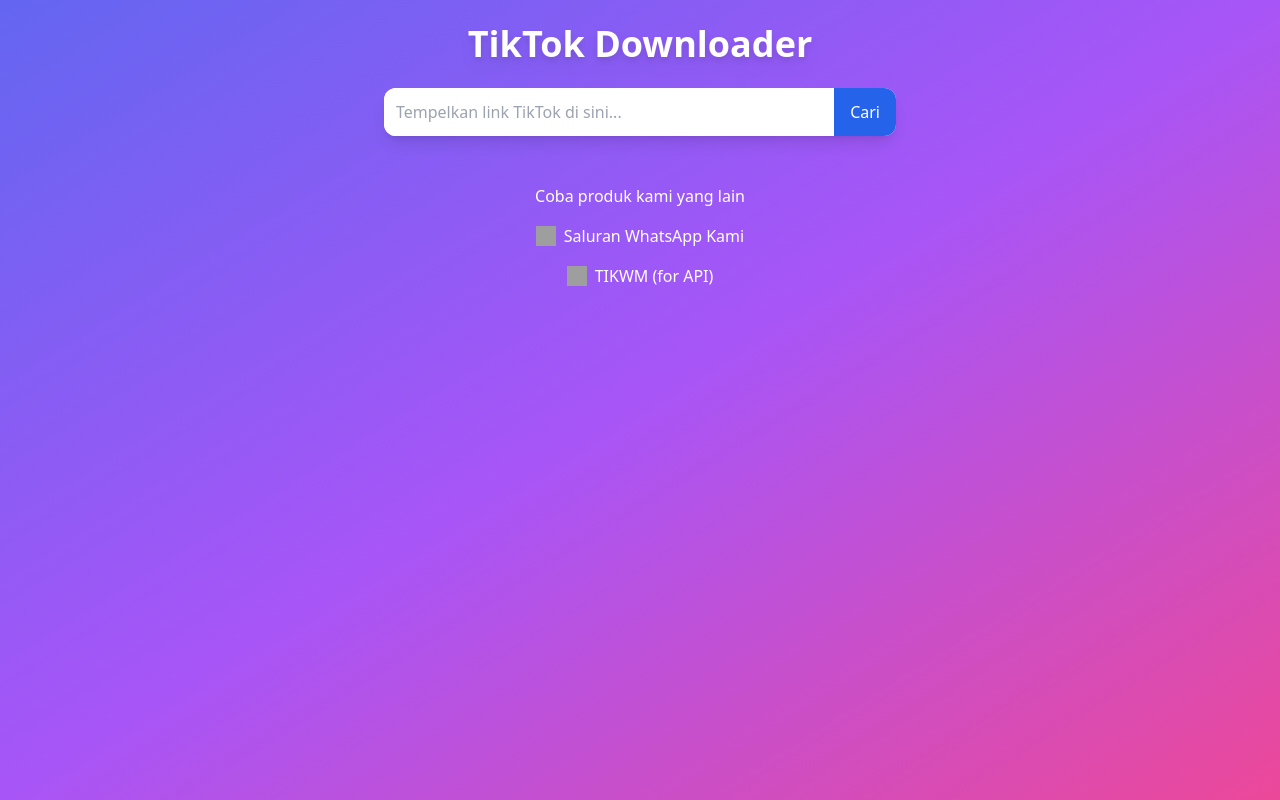
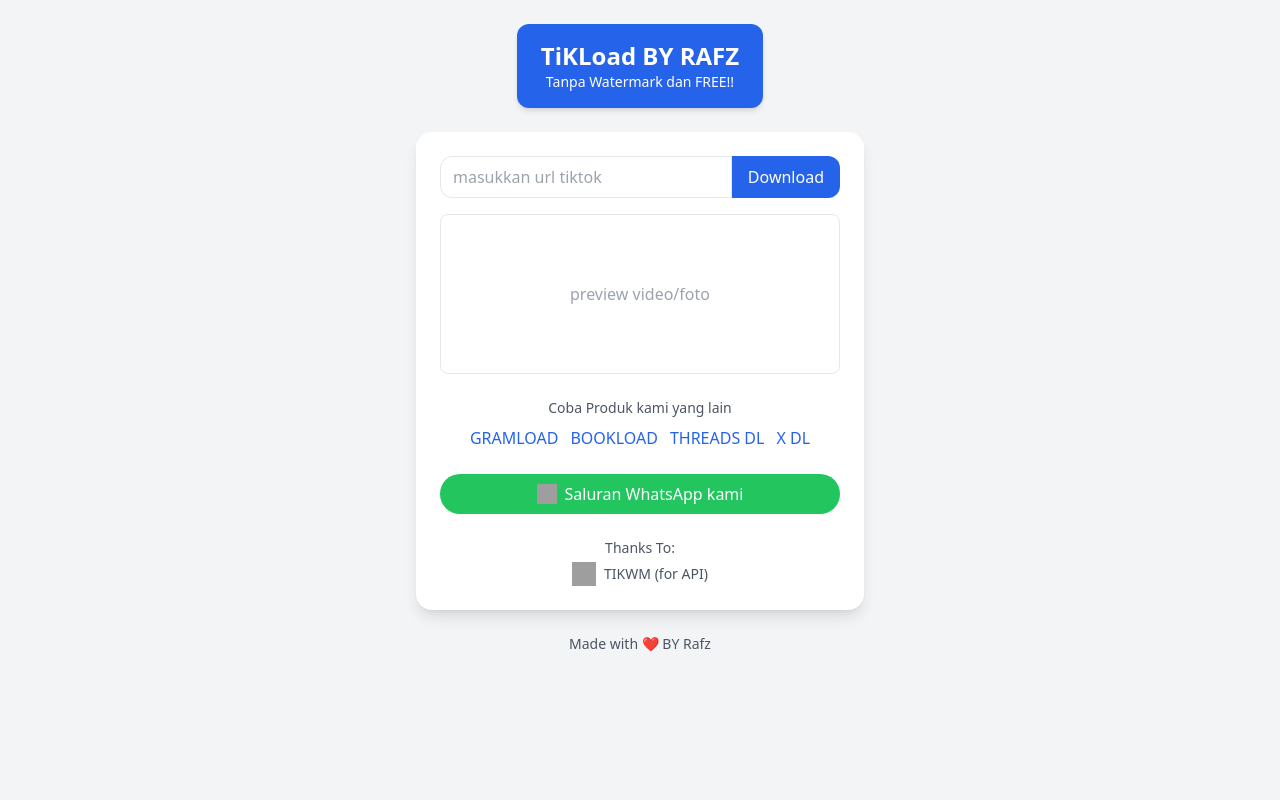
Before and after one commit to Rafflie-CH/TIKLOAD, a Next.js app: page / in a window 1280 px wide. Built offline with nearby package versions, Linux system fonts and the light colour scheme; grey boxes are pictures that could not be loaded.

Commit message:
Update index.js

```diff
--- a/pages/index.js
+++ b/pages/index.js
@@ -1,16 +1,13 @@
 import { useState } from "react";
-import Head from "next/head";
 
 export default function Home() {
   const [url, setUrl] = useState("");
+  const [media, setMedia] = useState(null);
   const [loading, setLoading] = useState(false);
-  const [media, setMedia] = useState(null);
-  const [error, setError] = useState("");
 
-  const fetchDownload = async () => {
-    if (!url) return;
+  const handleDownload = async () => {
+    if (!url) return alert("Masukkan URL TikTok dulu!");
     setLoading(true);
-    setError("");
     setMedia(null);
 
     try {
@@ -18,102 +15,95 @@
       const data = await res.json();
 
       if (!data.success) {
-        setError("Gagal mengambil data, coba periksa URL TikTok.");
+        alert("Gagal mengambil video!");
       } else {
         setMedia(data.result);
       }
     } catch (err) {
-      setError("Terjadi kesalahan server.");
-    } finally {
+      alert("Terjadi error server!");
+    }
     setLoading(false);
-    }
   };
 
-  const triggerDownload = (fileUrl) => {
+  const triggerDownload = (fileUrl, filename) => {
     const link = document.createElement("a");
-    link.href = fileUrl;
+    link.href = `/api/proxy?file=${encodeURIComponent(
+      fileUrl
+    )}&filename=${filename}`;
     link.click();
   };
 
   return (
-    <>
-      <Head>
-        <title>TikTok Downloader</title>
-      </Head>
-      <div className="min-h-screen bg-gradient-to-br from-indigo-500 via-purple-500 to-pink-500 flex flex-col items-center p-6 text-white">
-        <h1 className="text-3xl md:text-4xl font-bold mb-6 drop-shadow-lg">
-          TikTok Downloader
-        </h1>
+    <div className="min-h-screen flex flex-col items-center justify-start bg-gray-100 py-6">
+      {/* HEADER */}
+      <div className="bg-blue-600 text-white rounded-xl px-6 py-4 shadow-md text-center">
+        <h1 className="text-2xl font-bold">TiKLoad BY RAFZ</h1>
+        <p className="text-sm">Tanpa Watermark dan FREE!!</p>
+      </div>
 
-        {/* Input */}
-        <div className="flex w-full max-w-lg bg-white rounded-xl overflow-hidden shadow-lg">
+      {/* CARD */}
+      <div className="bg-white rounded-2xl shadow-lg p-6 mt-6 w-full max-w-md text-center">
+        <div className="flex">
           <input
             type="text"
-            placeholder="Tempelkan link TikTok di sini..."
+            placeholder="masukkan url tiktok"
             value={url}
             onChange={(e) => setUrl(e.target.value)}
-            className="flex-1 p-3 text-black outline-none"
+            className="flex-1 border rounded-l-xl px-3 py-2 focus:outline-none"
           />
           <button
-            onClick={fetchDownload}
-            className="bg-blue-600 px-4 py-2 hover:bg-blue-700"
+            onClick={handleDownload}
+            disabled={loading}
+            className="bg-blue-600 text-white px-4 py-2 rounded-r-xl hover:bg-blue-700"
           >
-            Cari
+            {loading ? "..." : "Download"}
           </button>
         </div>
 
-        {/* Loading / Error */}
-        {loading && <p className="mt-4 animate-pulse">Memproses link...</p>}
-        {error && <p className="mt-4 text-red-300">{error}</p>}
+        {/* PREVIEW */}
+        <div className="mt-4">
+          {!media && (
+            <div className="border rounded-lg h-40 flex items-center justify-center text-gray-400">
+              preview video/foto
+            </div>
+          )}
 
-        {/* Hasil */}
           {media && (
-          <div className="mt-8 w-full max-w-lg bg-white text-black rounded-xl shadow-xl p-4">
-            <h2 className="text-lg font-semibold mb-3">Preview:</h2>
-
-            {media.type === "video" && media.video && (
+            <div>
+              {media.type === "video" && (
                 <video
+                  controls
                   src={media.video}
-                controls
-                className="w-full rounded-lg mb-3"
+                  className="w-full rounded-lg"
+                ></video>
+              )}
+              {media.type === "image" && (
+                <img
+                  src={media.image}
+                  alt="preview"
+                  className="w-full rounded-lg"
                 />
               )}
 
-            {media.type === "image" && media.image && (
-              <img
-                src={media.image}
-                alt="TikTok"
-                className="w-full rounded-lg mb-3"
-              />
-            )}
-
-            {/* Tombol Download */}
-            <div className="flex flex-col gap-3">
-              {media.type === "video" && media.video && (
+              {/* TOMBOL DOWNLOAD */}
+              <div className="mt-3 space-y-2">
+                {media.type === "video" && (
                   <button
                     onClick={() =>
-                    triggerDownload(
-                      `/api/proxy?file=${encodeURIComponent(
-                        media.video
-                      )}&filename=tiktok_video.mp4`
-                    )
+                      triggerDownload(media.video, "tiktok_video.mp4")
                     }
-                  className="bg-blue-600 text-white px-4 py-2 rounded-lg hover:bg-blue-700"
+                    className="w-full bg-blue-600 text-white py-2 rounded-lg hover:bg-blue-700"
                   >
                     Download Video
                   </button>
                 )}
 
-              {media.type === "image" && media.image && (
+                {media.type === "image" && (
                   <button
                     onClick={() =>
-                    triggerDownload(
-                      `/api/proxy?file=${encodeURIComponent(
-                        media.image
-                      )}&filename=tiktok_photo.jpg`
-                    )
+                      triggerDownload(media.image, "tiktok_image.jpg")
                     }
-                  className="bg-blue-600 text-white px-4 py-2 rounded-lg hover:bg-blue-700"
+                    className="w-full bg-blue-600 text-white py-2 rounded-lg hover:bg-blue-700"
                   >
                     Download Foto
                   </button>
@@ -122,13 +112,9 @@
                 {media.audio && (
                   <button
                     onClick={() =>
-                    triggerDownload(
-                      `/api/proxy?file=${encodeURIComponent(
-                        media.audio
-                      )}&filename=tiktok_audio.mp3`
-                    )
+                      triggerDownload(media.audio, "tiktok_audio.mp3")
                     }
-                  className="bg-green-600 text-white px-4 py-2 rounded-lg hover:bg-green-700"
+                    className="w-full bg-green-600 text-white py-2 rounded-lg hover:bg-green-700"
                   >
                     Download Audio
                   </button>
@@ -136,41 +122,51 @@
               </div>
             </div>
           )}
+        </div>
 
-        {/* Bagian Bawah */}
-        <div className="mt-12 text-center space-y-4">
-          <p
-            className="cursor-pointer hover:underline"
-            onClick={() => alert("Masih dalam pengembangan!")}
-          >
-            Coba produk kami yang lain
-          </p>
+        {/* PRODUK LAIN */}
+        <div className="mt-6">
+          <p className="text-sm text-gray-600">Coba Produk kami yang lain</p>
+          <div className="flex justify-center gap-3 mt-2 text-blue-600 font-medium">
+            <a href="#">GRAMLOAD</a>
+            <a href="#">BOOKLOAD</a>
+            <a href="#">THREADS DL</a>
+            <a href="#">X DL</a>
+          </div>
+        </div>
 
+        {/* WHATSAPP */}
+        <div className="mt-6">
           <a
-            href="https://whatsapp.com/channel/0029Vb6dhS29RZAV6wpMYj3W"
+            href="https://whatsapp.com/channel/xxxx" // ganti dengan link channel kamu
             target="_blank"
             rel="noopener noreferrer"
-            className="flex items-center justify-center gap-2 hover:underline"
+            className="flex items-center justify-center gap-2 bg-green-500 text-white py-2 px-4 rounded-full hover:bg-green-600"
           >
-            <img
-              src="/whatsapp.png"
-              alt="WhatsApp"
-              className="w-5 h-5 inline-block"
-            />
-            <span>Saluran WhatsApp Kami</span>
+            <img src="/whatsapp.png" alt="WA" className="w-5 h-5" />
+            <span>Saluran WhatsApp kami</span>
           </a>
+        </div>
 
+        {/* THANKS */}
+        <div className="mt-6 text-sm text-gray-600">
+          <p>Thanks To:</p>
           <a
             href="https://www.tikwm.com/"
             target="_blank"
             rel="noopener noreferrer"
-            className="flex items-center justify-center gap-2 mt-2 hover:underline"
+            className="flex items-center justify-center gap-2 mt-1"
           >
-            <img src="/tikwm.png" alt="Tikwm" className="w-5 h-5 inline-block" />
+            <img src="/tikwm.png" alt="tikwm" className="w-6 h-6" />
             <span>TIKWM (for API)</span>
           </a>
         </div>
       </div>
-    </>
+
+      {/* FOOTER */}
+      <footer className="mt-6 text-gray-600 text-sm">
+        Made with ❤️ BY Rafz
+      </footer>
+    </div>
   );
 }
```
Lines whose indentation alone changed are shown as unchanged.
